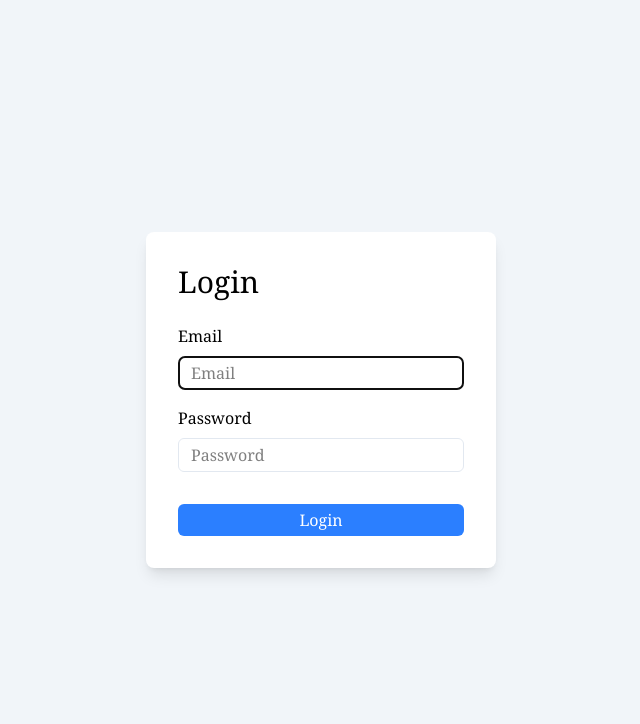
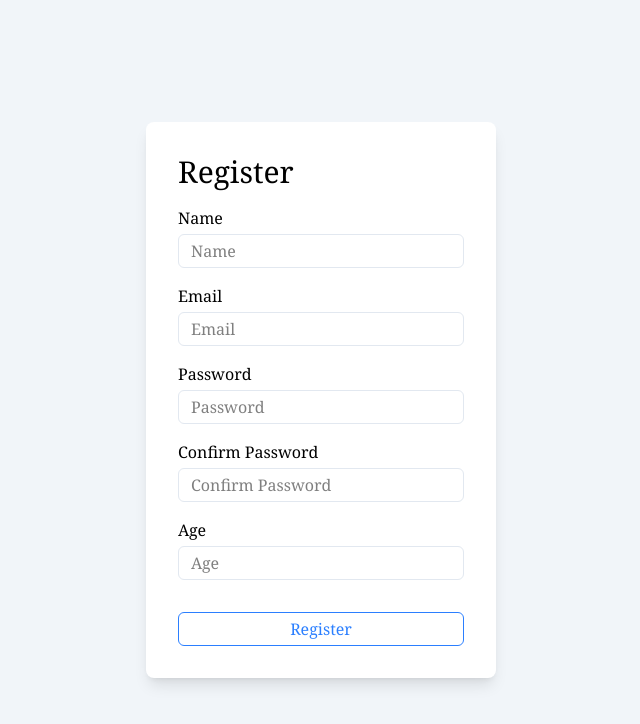
Before and after one commit to udibagas/reactjs-conditional-rendering, a React (Vite) app: page / in a window 1280 px wide. Shown: the top 724 px of the page, without its empty margins (319-959 px from the left). Built offline with nearby package versions, Linux system fonts and the light colour scheme.

Commit message:
zod & react form

```diff
--- a/package.json
+++ b/package.json
@@ -10,9 +10,11 @@
     "preview": "vite preview"
   },
   "dependencies": {
+    "@hookform/resolvers": "^4.1.0",
     "@tailwindcss/vite": "^4.0.7",
     "react": "^19.0.0",
     "react-dom": "^19.0.0",
+    "react-hook-form": "^7.54.2",
     "tailwindcss": "^4.0.7",
     "zod": "^3.24.2"
   },
--- a/src/App.tsx
+++ b/src/App.tsx
@@ -16,7 +16,7 @@ export default function App() {
   return (
     <div>
       {isLoggedIn && <Header user={user} />}
-      {isLoggedIn ? <BookList /> : <LoginForm />}
+      {isLoggedIn ? <BookList /> : <Register />}
     </div>
   )
 }
--- a/src/components/Register.tsx
+++ b/src/components/Register.tsx
@@ -1,7 +1,39 @@
+import { useForm } from 'react-hook-form';
+import { zodResolver } from '@hookform/resolvers/zod';
+import { z } from 'zod'
+
+interface RegisterData {
+  name: string;
+  email: string;
+  password: string;
+  confirmPassword: string;
+  age?: number;
+}
+
 export default function Register() {
+  const schema = z.object({
+    name: z.string().min(3),
+    email: z.string().email(),
+    password: z.string().min(6),
+    confirmPassword: z.string().min(6),
+    age: z.number().optional(),
+  }).refine(data => data.password === data.confirmPassword, {
+    message: 'Passwords do not match',
+    path: ['confirmPassword'],
+  })
+
+  const { register, handleSubmit, formState: { errors }, } = useForm({
+    resolver: zodResolver(schema)
+  })
+
+  function registerUser(data: RegisterData) {
+    console.log(data)
+    alert(JSON.stringify(data))
+  }
+
   return (
     <div className="flex justify-center items-center h-screen bg-slate-100">
-      <form className="flex flex-col gap-4 bg-white p-8 w-[350px] rounded-lg shadow-lg">
+      <form onSubmit={handleSubmit(registerUser)} className="flex flex-col gap-4 bg-white p-8 w-[350px] rounded-lg shadow-lg">
         <h1 className="text-3xl">Register</h1>
 
         <div className="flex flex-col gap-1">
@@ -11,7 +43,9 @@ export default function Register() {
             id="name"
             placeholder="Name"
             className="border border-slate-200 py-1 px-3 rounded-md dark:bg-slate-800 dark:text-white hover:border-slate-300 hover:bg-slate-50 focus:border-slate-300"
+            {...register('name')}
           />
+          {errors.name?.message && <p className='text-red-500 text-sm'>{errors.name?.message}</p>}
         </div>
 
         <div className="flex flex-col gap-1">
@@ -21,7 +55,9 @@ export default function Register() {
             id="email"
             placeholder="Email"
             className="border border-slate-200 py-1 px-3 rounded-md dark:bg-slate-800 dark:text-white hover:border-slate-300 hover:bg-slate-50 focus:border-slate-300"
+            {...register('email')}
           />
+          {errors.email?.message && <p className='text-red-500 text-sm'>{errors.email?.message}</p>}
         </div>
 
         <div className="flex flex-col gap-1">
@@ -31,7 +67,9 @@ export default function Register() {
             id="password"
             placeholder="Password"
             className="border border-slate-200 py-1 px-3 rounded-md dark:bg-slate-800 dark:text-white hover:border-slate-300 hover:bg-slate-50 focus:border-slate-300"
+            {...register('password')}
           />
+          {errors.password?.message && <p className='text-red-500 text-sm'>{errors.password?.message}</p>}
         </div>
 
         <div className="flex flex-col gap-1">
@@ -41,7 +79,9 @@ export default function Register() {
             id="confirmPassword"
             placeholder="Confirm Password"
             className="border border-slate-200 py-1 px-3 rounded-md dark:bg-slate-800 dark:text-white hover:border-slate-300 hover:bg-slate-50 focus:border-slate-300"
+            {...register('confirmPassword')}
           />
+          {errors.confirmPassword?.message && <p className='text-red-500 text-sm'>{errors.confirmPassword?.message}</p>}
         </div>
 
         <div className="flex flex-col gap-1">
@@ -51,7 +91,9 @@ export default function Register() {
             id="age"
             placeholder="Age"
             className="border border-slate-200 py-1 px-3 rounded-md dark:bg-slate-800 dark:text-white hover:border-slate-300 hover:bg-slate-50 focus:border-slate-300"
+            {...register('age', { valueAsNumber: true })}
           />
+          {errors.age?.message && <p className='text-red-500 text-sm'>{errors.age?.message}</p>}
         </div>
 
         <button className="mt-4 border border-blue-500 text-blue-500 py-1 px-3 rounded-md cursor-pointer">
```
Also changed, not shown: 1 other file (tests, documents, lock files or other folders).
